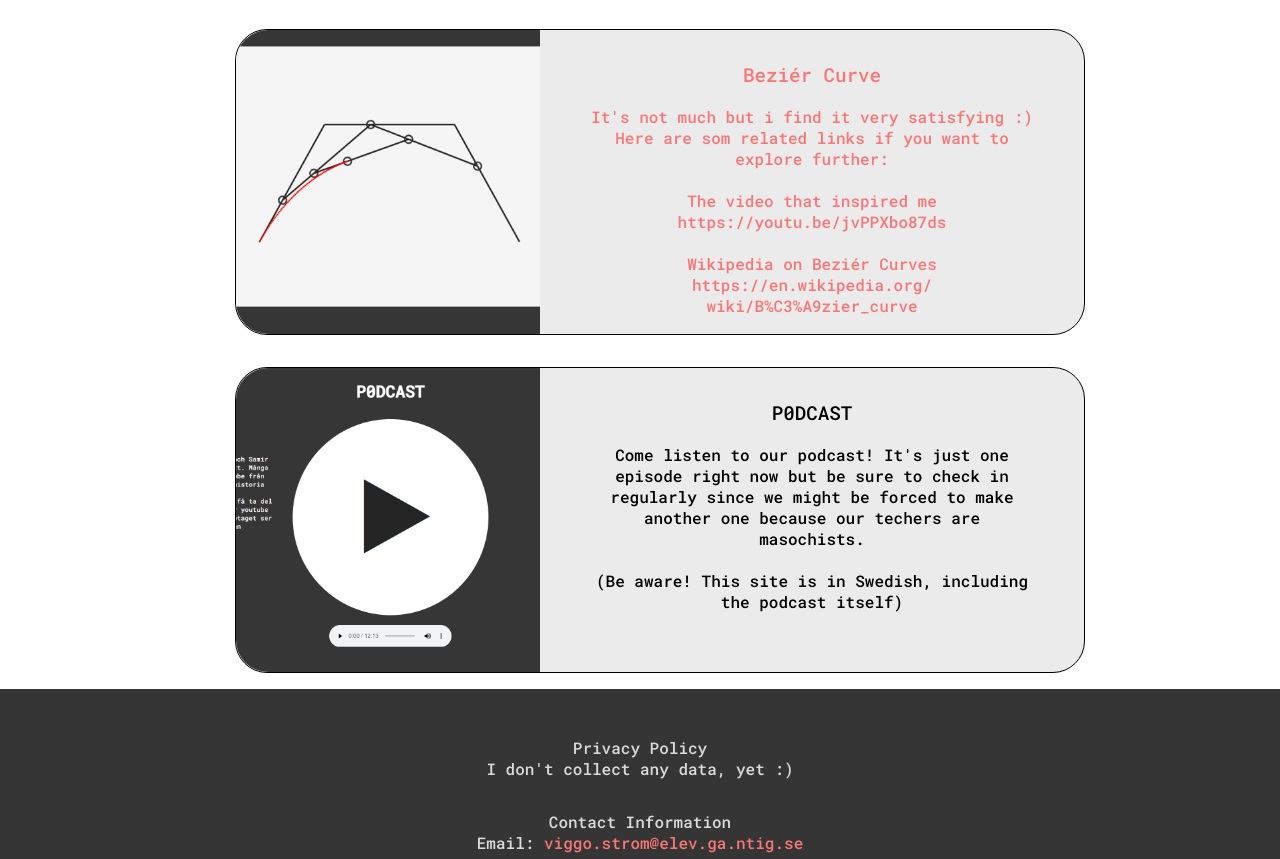
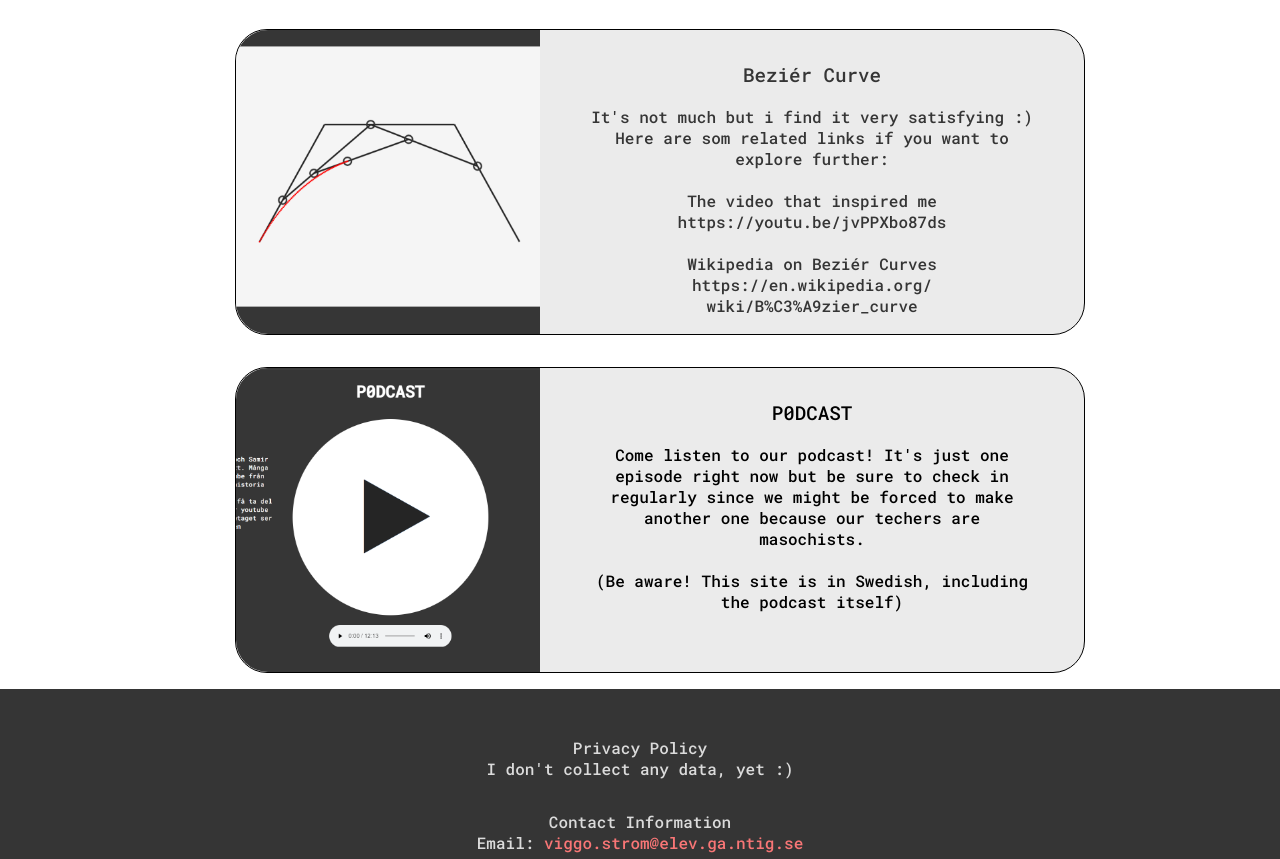
Before and after one commit to viggoStrom/Portfolio-Page-V2, a plain HTML site: page portfolio.html in a window 1280 px wide. Shown: the part 1328-2187 px from the top of the page. Drawn offline with Linux system fonts and the light colour scheme.

Commit message:
nitpick fix

```diff
--- a/portfolio.html
+++ b/portfolio.html
@@ -96,24 +96,24 @@
                         <img class="portfolioElementImg" src="images/portfolioThumbNails/bezierCurve.png" alt="">
                     </a>
                     <div class="portpolioElementTextWrapper">
-                        <a href="https://viggostrom.github.io/bezierCurve/">
+                        <a id="workaroundLink" href="https://viggostrom.github.io/bezierCurve/">
                             <p class="portfolioElementTitle">Beziér Curve</p>
                         </a>
                         <p class="portfolioElementParagraph">
-                            <a href="https://viggostrom.github.io/bezierCurve/">
+                            <a id="workaroundLink" href="https://viggostrom.github.io/bezierCurve/">
                                 It's not much but i find it very satisfying :) Here are som related links if you want to
                                 explore further:
                             </a>
                             <br>
                             <br>
-                            <a href="https://youtu.be/jvPPXbo87ds">
+                            <a id="workaroundLink" href="https://youtu.be/jvPPXbo87ds">
                                 The video that inspired me
                                 <br>
                                 https://youtu.be/jvPPXbo87ds
                             </a>
                             <br>
                             <br>
-                            <a href="https://en.wikipedia.org/wiki/B%C3%A9zier_curve">
+                            <a id="workaroundLink" href="https://en.wikipedia.org/wiki/B%C3%A9zier_curve">
                                 Wikipedia on Beziér Curves
                                 <br>
                                 https://en.wikipedia.org/
--- a/style/desktop.css
+++ b/style/desktop.css
@@ -197,3 +197,10 @@ li {
     margin: 0;
     max-width: 28rem;
 }
+
+#workaroundLink {
+    color: #353535;
+}
+#workaroundLink:hover {
+    color: rgb(251, 69, 69);
+}
```
